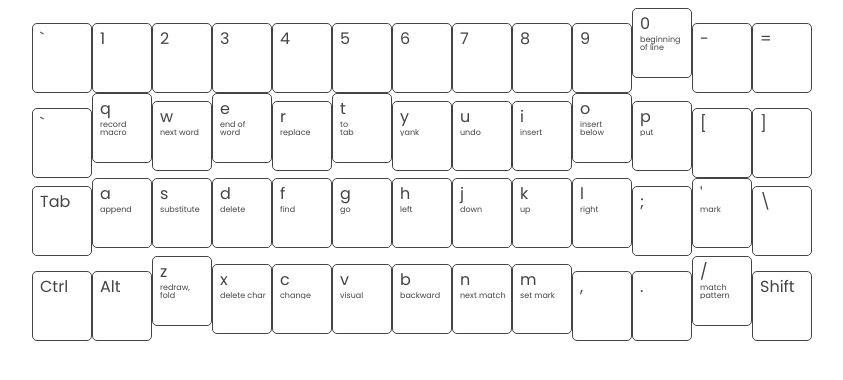
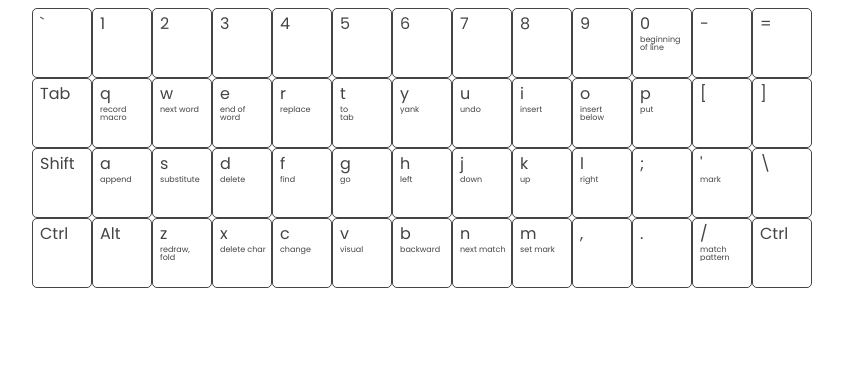
Before and after one commit to weezwo/visual-vim, a plain HTML site: page index.html in a window 1280 px wide. Shown: the whole page, without its empty margins (218-1061 px from the left). Drawn offline with Linux system fonts and the light colour scheme.

Commit message:
align keyboard to grid and tweak layout

```diff
--- a/script/index.js
+++ b/script/index.js
@@ -3,14 +3,14 @@ const keyboard = document.querySelector('#keyboard');
 const numRow = ['`','1','2','3','4','5','6','7','8','9','0','-','='];
 const numShiftRow = ['~','!','@','#','$','%','^','&','*','(',')','_','+']
 
-const qRow = ['`', 'q','w','e','r','t','y','u','i','o','p','[',']']
-const qShiftRow =  ['~', 'Q','W','E','R','T','Y','U','I','O','P','{','}']
+const qRow = ['Tab', 'q','w','e','r','t','y','u','i','o','p','[',']']
+const qShiftRow =  ['Tab', 'Q','W','E','R','T','Y','U','I','O','P','{','}']
 
-const aRow = ['Tab','a','s','d','f','g','h','j','k','l',';','\'','\\']
-const aShiftRow = ['Tab','A','S','D','F','G','H','J','K','L',':','"','\|'];
+const aRow = ['Shift','a','s','d','f','g','h','j','k','l',';','\'','\\']
+const aShiftRow = ['Shift','A','S','D','F','G','H','J','K','L',':','"','\|'];
 
-const zRow = ['Ctrl','Alt','z','x','c','v','b','n','m',',','.','/','Shift'];
-const zShiftRow = ['Ctrl','Alt','Z','X','C','V','B','N','M','<','>','?','Shift']
+const zRow = ['Ctrl','Alt','z','x','c','v','b','n','m',',','.','/','Ctrl'];
+const zShiftRow = ['Ctrl','Alt','Z','X','C','V','B','N','M','<','>','?','Ctrl']
 
 const rows = [numRow, numShiftRow, qRow, qShiftRow, aRow, aShiftRow, zRow, zShiftRow];
 
--- a/styles/styles.css
+++ b/styles/styles.css
@@ -8,6 +8,9 @@
 
 .keyboard-row {
   text-align: center;
+  display: grid;
+  justify-content: center;
+  grid-template-columns: repeat(13, 60px [keyspot]);
 }
 .key {
   text-align: left;
@@ -32,7 +35,7 @@
 }
 
 .active-row {
-  display: inline-block;
+  display: grid;
 }
 
 .inactive-row {
```
